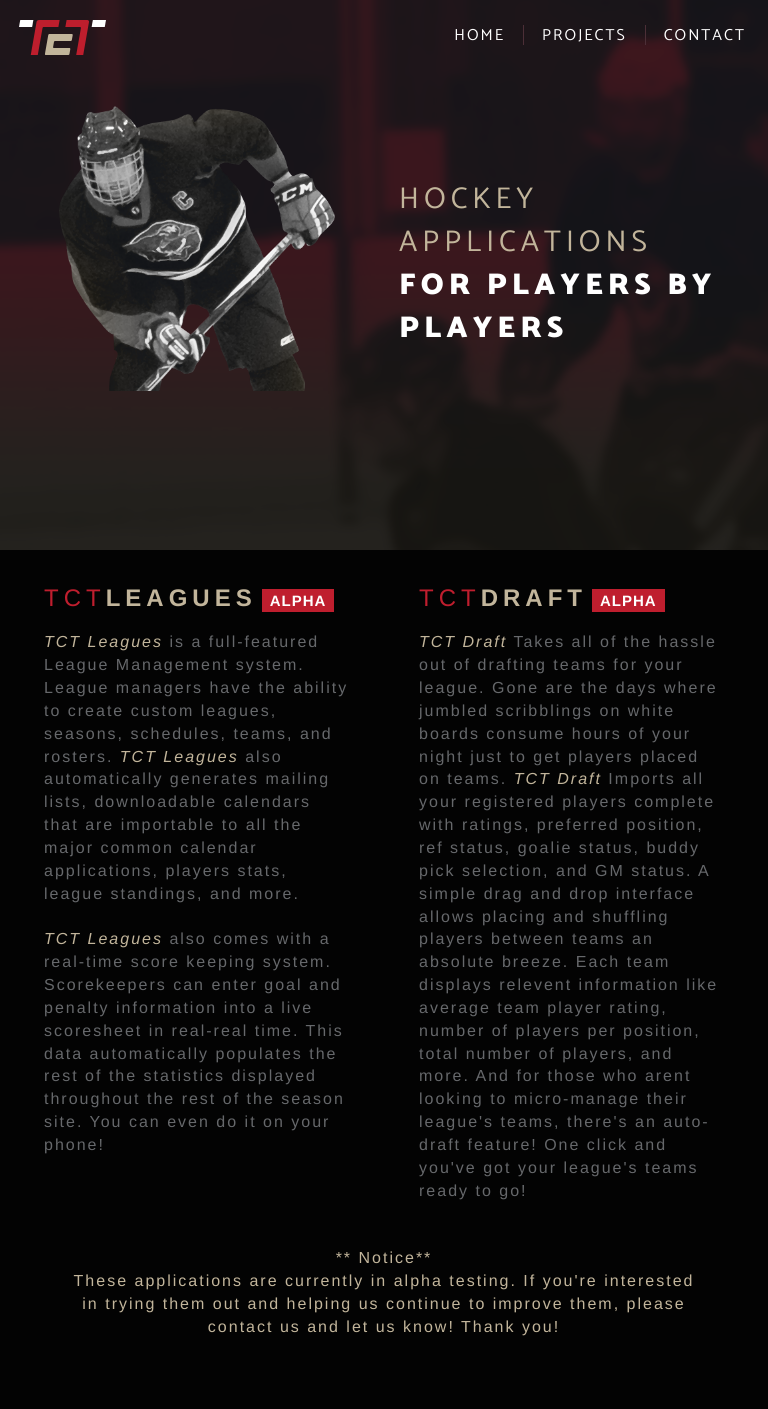
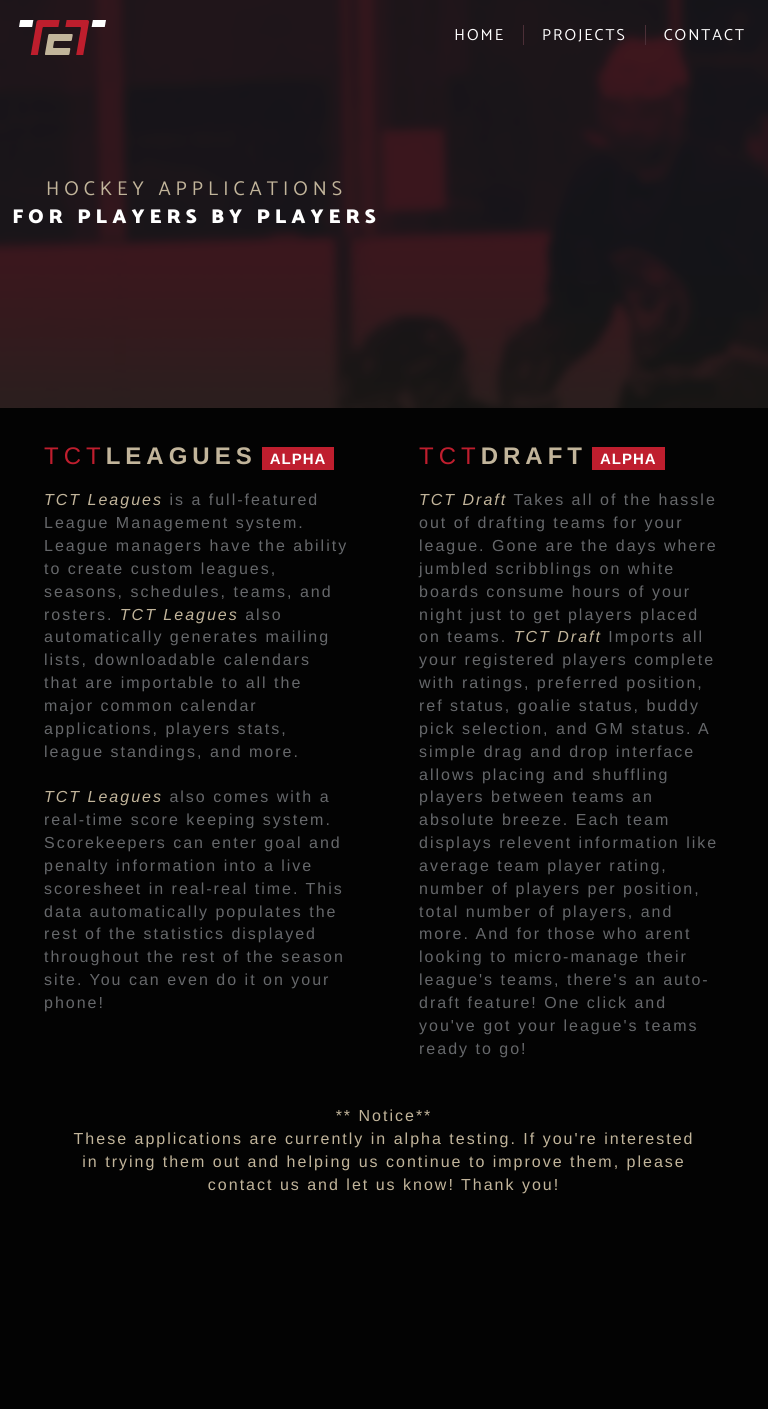
Before and after one commit to jsruesch/tct, a PHP site: page / in a window 768 px wide. After the commit the page ends 1194 px from the top, so only its background shows below. Run offline with PHP 8.4, Linux system fonts and the light colour scheme.

Commit message:
Make hero responsive

```diff
--- a/index.php
+++ b/index.php
@@ -8,10 +8,10 @@
           <?php include('navigation.php') ?>
         </div>
         <div class="row">
-          <div class="col-xs-6 hero-skater">
+          <div class="col-sm-6 hero-skater">
             <img class="center-block" src="images/skater-01.png" />
           </div>
-          <div class="col-xs-6">
+          <div class="col-sm-6">
             <p class="hero-text text-gold">
               Hockey Applications <br />
               <span class="text-white text-bold">For Players By Players</span>
--- a/stylesheets/responsive_styles.scss
+++ b/stylesheets/responsive_styles.scss
@@ -7,8 +7,25 @@
 @import 'mixins';
 
 /*-----------------  Desktops  -----------------*/
-@media screen and (max-width:635px){  }
-@media (min-width: 635px) and (max-width:770px){  }
+@media screen and (max-width:768px){
+
+  .hero{ height: 250px !important }
+  .hero-skater{ display:none; }
+  .hero-text{ text-align: center !important; font-size: 20px !important; padding-top: 50px !important;  }
+}
+
+@media (min-width: 960px) and (max-width:1200px){
+
+  .hero{ height: 408px !important; }
+  .hero-text{ font-size: 20px !important; padding-top: 100px !important;  }
+}
+
+@media (min-width: 768px) and (max-width:960px){
+
+  .hero{ height: 408px !important; }
+  .hero-text{ font-size: 20px !important; padding-top: 100px !important;  }
+}
+
 @media (min-device-width: 519px) and (max-devide-width:770px){  }
 /* End Desktops */
 
--- a/stylesheets/style.scss
+++ b/stylesheets/style.scss
@@ -177,7 +177,7 @@
     font-family: $catamaran !important;
     text-transform: uppercase;
     letter-spacing: 5px;
-    padding: 30% 0;
+    padding-top: 150px;
   }
 }
 
```
Also changed, not shown: stylesheets/style.css (+26 -1 lines), stylesheets/style.min.css, 1 other file.
